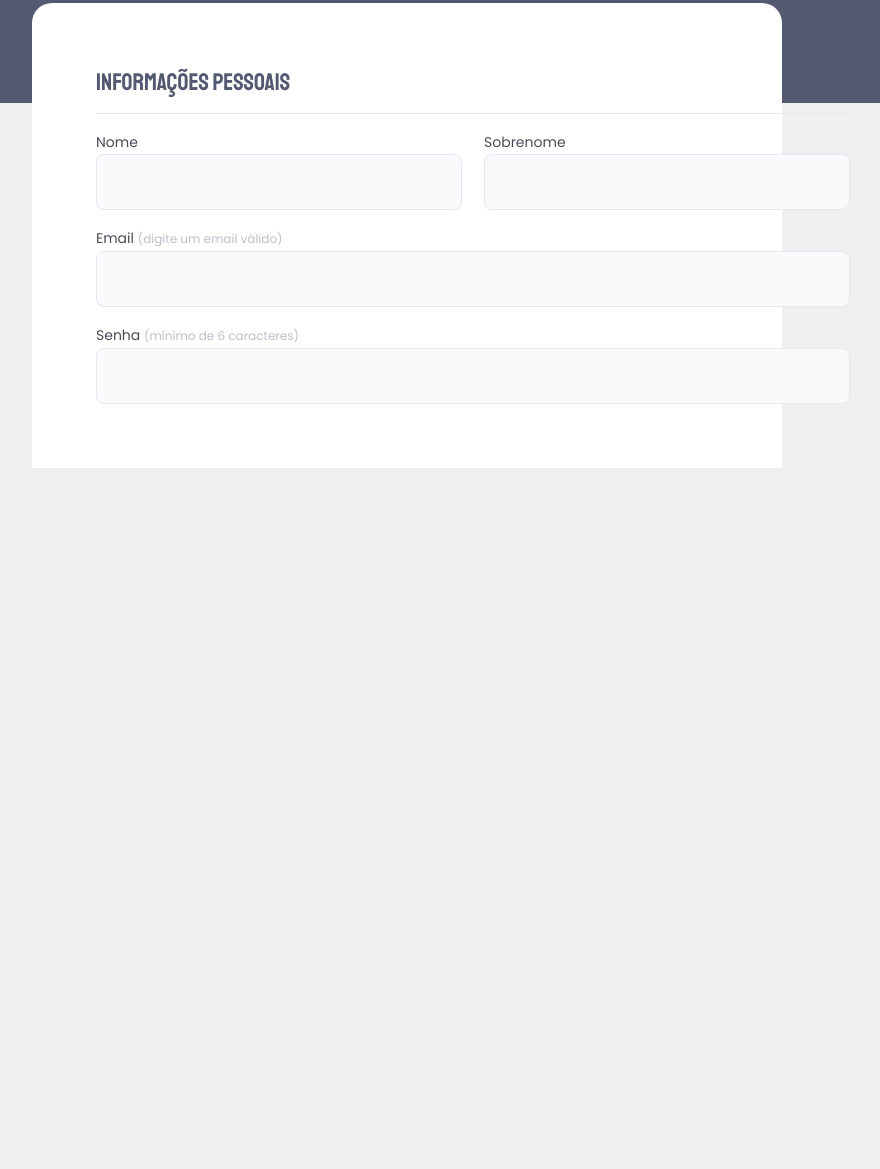
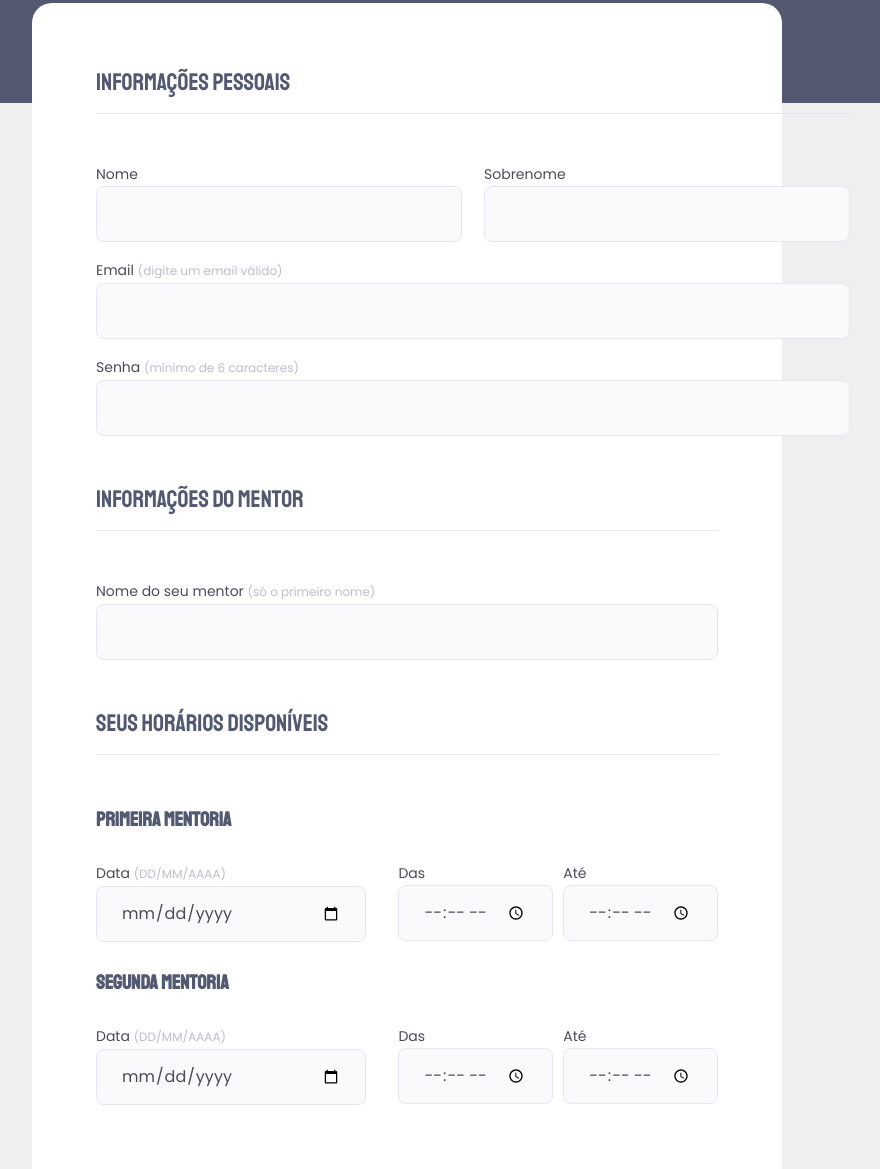
Before and after one commit to CamilaSRocha/Stage-03-Desafio-01-formulario-intermediario, a plain HTML site: page index.html in a window 1280 px wide. Shown: the part 333-1502 px from the top of the page, without its empty margins (233-1113 px from the left). Before the commit the page ends 801 px from the top, so only its background shows below. Drawn offline with Linux system fonts and the light colour scheme.

Commit message:
agrupando novos campos no fieldset e ajustando-os

```diff
--- a/index.html
+++ b/index.html
@@ -46,7 +46,64 @@
                         </div>
                     </div>
                 </fieldset>
+
+                <fieldset>
+                    <div class="fieldset-wrapper">
+                        <legend>Informações do mentor</legend>
+
+                        <div class="input-wrapper">
+                            <label for="mentor-name">Nome do seu mentor <span>(só o primeiro nome)</span></label>
+                            <input type="text" id="mentor-name" required/>
+                        </div>
+
+                    </div>
+                </fieldset>
+
+                <fieldset>
+                    <div class="fieldset-wrapper">
+                        <legend>Seus horários disponíveis</legend>
+
+                        <h2>Primeira mentoria</h2>
+                        <div class="col-3">
+
+                            <div class="input-wrapper">
+                                <label for="date-1">Data <span>(DD/MM/AAAA)</span></label>
+                                <input type="date" id="date-1" required/>
+                            </div>
+
+                            <div class="input-wrapper">
+                                <label for="begin-time-1">Das</label>
+                                <input type="time" id="begin-time-1" required/>
+                            </div>
+
+                            <div class="input-wrapper">
+                                <label for="end-time-1">Até</label>
+                                <input type="time" id="end-time-1" required/>
+                            </div>
+                        </div>
+
+                        <h2>Segunda mentoria</h2>
+                        <div class="col-3">
+                            <div class="input-wrapper">
+                                <label for="date-2">Data <span>(DD/MM/AAAA)</span></label>
+                                <input type="date" id="date-2" required/>
+                            </div>
+
+                            <div class="input-wrapper">
+                                <label for="begin-time-2">Das</label>
+                                <input type="time" id="begin-time-2" required/>
+                            </div>
+
+                            <div class="input-wrapper">
+                                <label for="end-time-2">Até</label>
+                                <input type="time" id="end-time-2" required/>
+                            </div>
+                        </div>
+
+                    </div>
+                </fieldset>
             </form>
+
         </div>
     </div>
 </body>
--- a/style.css
+++ b/style.css
@@ -76,6 +76,8 @@ fieldset legend {
 
     border-bottom: 1px solid #E6E6F0;
     padding-bottom: 16px;
+
+    margin-bottom: 32px;
 }
 
 .fieldset-wrapper {
@@ -120,13 +122,41 @@ fieldset legend {
     color: #4E4958;
 }
 
-.col-2 {
+.col-2{
     display: flex;
     gap: 22px;
 
     width: 100%;
 }
 
-.col-2 > div:nth-child(1), .col-2 > div:nth-child(2) {
+.fieldset-wrapper h2 {
+    font-family: 'Staatliches', sans-serif;
+    font-size: 20px;
+    color: #535971;
+
+    margin-bottom: 8px;
+}
+
+.fieldset-wrapper > div + h2 {
+    margin-top: 8px;
+}
+
+h2 {
+    line-height: 34px;
+}
+
+.col-3{
+    display: flex;
+    gap: 10px;
+    width: 100%;
+}
+
+.col-2 > div:nth-child(1),
+.col-2 > div:nth-child(2),
+.col-3 > div:nth-child(1) {
     width: 50%;
 }
+
+.col-3 > div:nth-child(1) {
+    margin-right: 22px;
+}
```
